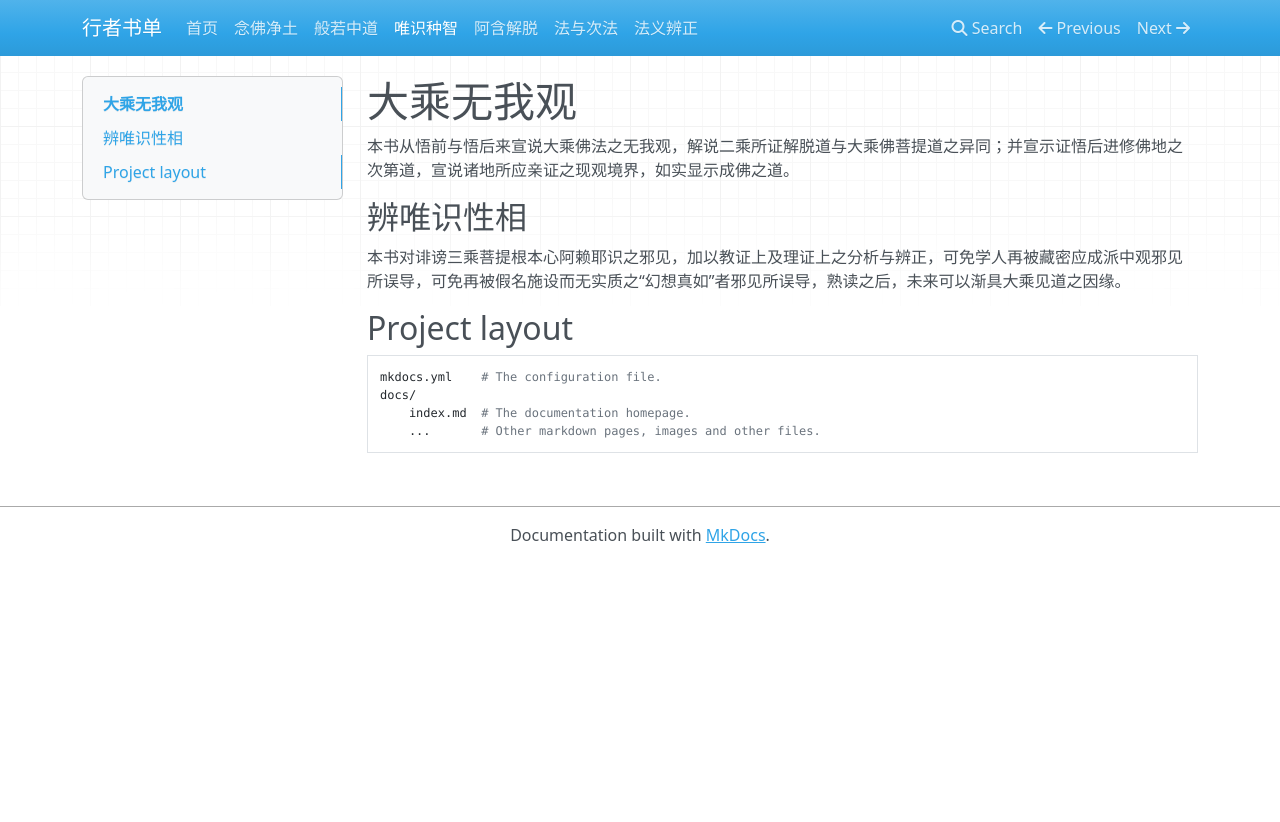
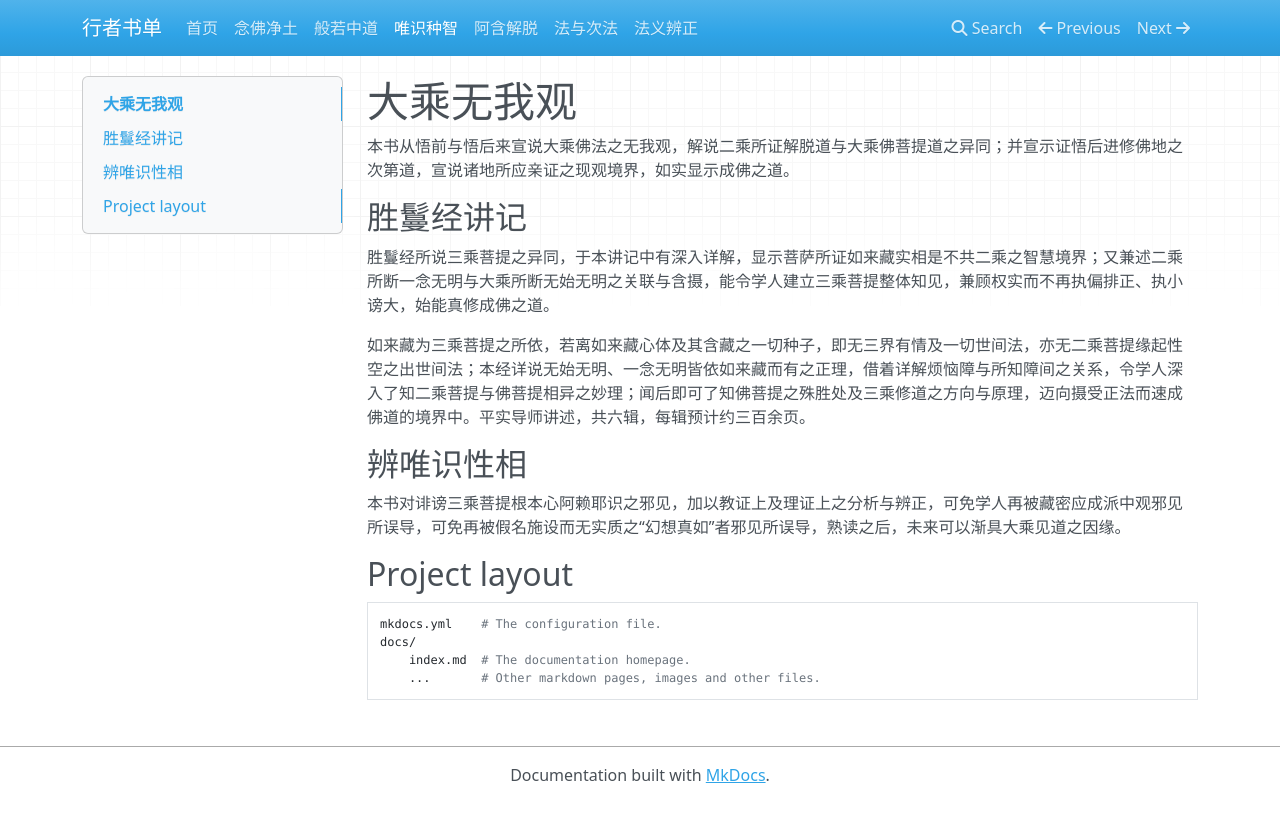
Before and after one commit to treemp3/fofabook, an MkDocs documentation site: the page built from docs/weishi.md, in a window 1280 px wide. Shown: the top 822 px of the page. Built offline with MkDocs 1.6.1, drawn with Linux system fonts in a browser that asks for light colours; nearby versions of some CDN libraries.

Commit message:
调整顺序

```diff
--- a/docs/weishi.md
+++ b/docs/weishi.md
@@ -1,6 +1,12 @@
 # 大乘无我观
 
 本书从悟前与悟后来宣说大乘佛法之无我观，解说二乘所证解脱道与大乘佛菩提道之异同；并宣示证悟后进修佛地之次第道，宣说诸地所应亲证之现观境界，如实显示成佛之道。
+
+## 胜鬘经讲记
+
+胜鬘经所说三乘菩提之异同，于本讲记中有深入详解，显示菩萨所证如来藏实相是不共二乘之智慧境界；又兼述二乘所断一念无明与大乘所断无始无明之关联与含摄，能令学人建立三乘菩提整体知见，兼顾权实而不再执偏排正、执小谤大，始能真修成佛之道。
+
+如来藏为三乘菩提之所依，若离如来藏心体及其含藏之一切种子，即无三界有情及一切世间法，亦无二乘菩提缘起性空之出世间法；本经详说无始无明、一念无明皆依如来藏而有之正理，借着详解烦恼障与所知障间之关系，令学人深入了知二乘菩提与佛菩提相异之妙理；闻后即可了知佛菩提之殊胜处及三乘修道之方向与原理，迈向摄受正法而速成佛道的境界中。平实导师讲述，共六辑，每辑预计约三百余页。
 
 ## 辨唯识性相
 
```
Also changed, not shown: docs/ahan.md (+8 -4 lines), docs/bore.md (+6 -0 lines).
